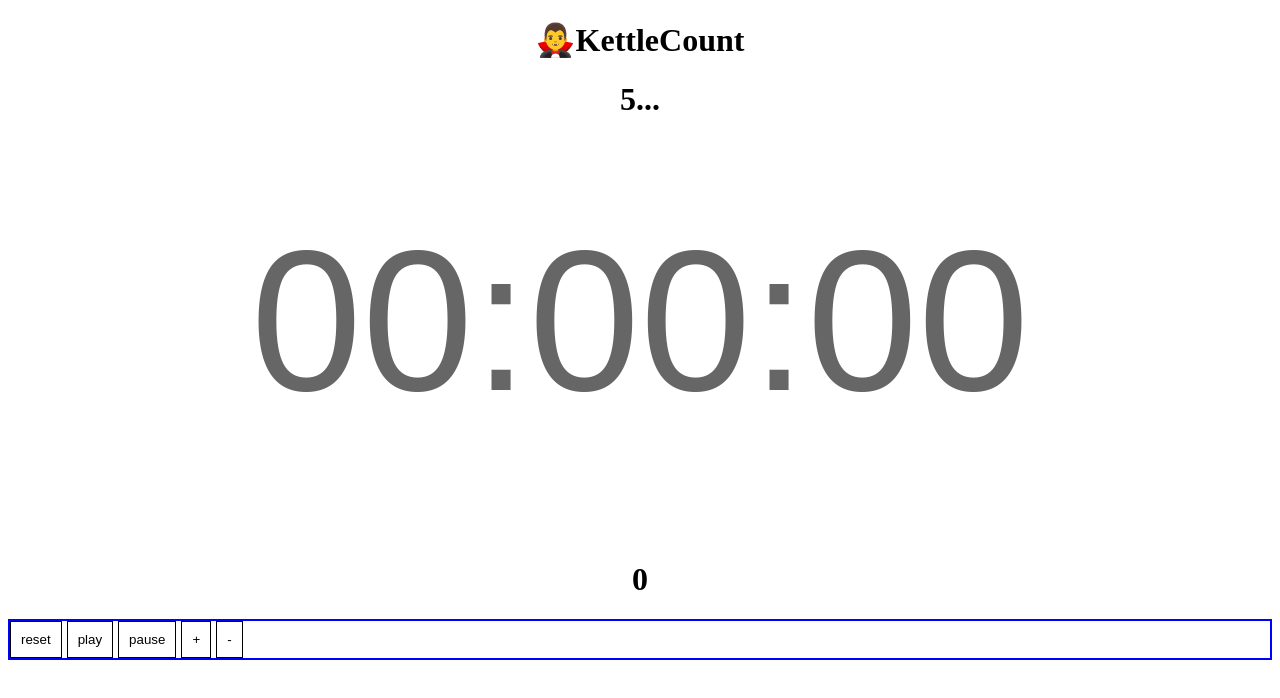
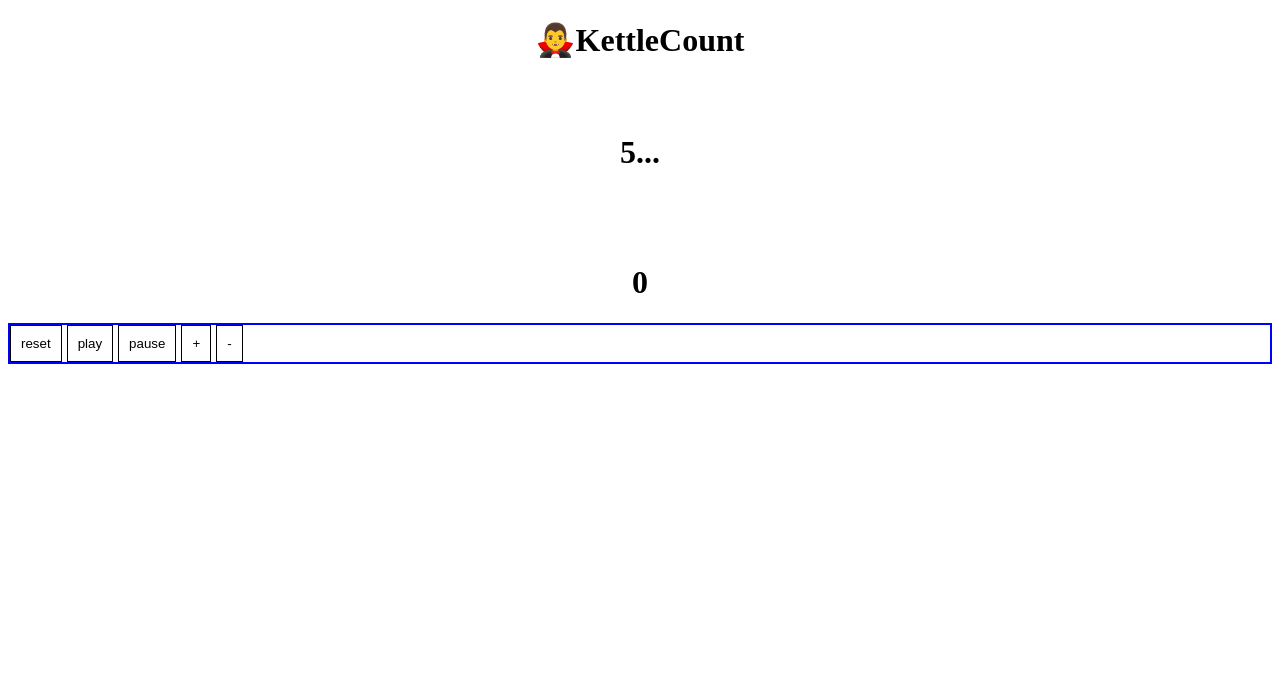
Before and after one commit to emilyedalton/kettlecountreact, a React (Create React App) app: page / in a window 1280 px wide. Shown: the top 698 px of the page. Built offline with nearby package versions, Linux system fonts and the light colour scheme; the HTML template or start-up script is replaced by a standard one; a web font is replaced by a local one.

Commit message:
adding ternary operator for conditional rendering of clock

```diff
--- a/src/Countdown/index.js
+++ b/src/Countdown/index.js
@@ -2,91 +2,12 @@ import React, { Component } from 'react'
 import '../'
 
 class Countdown extends Component {
-  constructor(props){
-    super(props)
-    this.tick = this.tick.bind(this)
-    this.state = {seconds: props.seconds}
-  }
 
-  // componentDidMount(){
-  //   this.timer = setInterval(this.tick, 1000);
-  // }
-
-  tick(){
-    if (this.state.seconds > 0) {
-      this.setState({seconds: this.state.seconds - 1})
-    } else {
-      clearInterval(this.timer);
-      window.location.reload();
-    }
-  }
   render(){
+    const {seconds}=this.props
     return <div style={{width: "100%", textAlign: "center"}}>
-      <h1>{this.state.seconds}...</h1>
+      <h1>{seconds}...</h1>
     </div>
   }
 }
   export default Countdown
-
-    // constructor() {
-    //   super();
-    //   this.state = { time: {}, seconds: 5 };
-    //   this.timer = 0;
-    //   this.startTimer = this.startTimer.bind(this);
-    //   this.countDown = this.countDown.bind(this);
-    // }
-
-    // secondsToTime(secs){
-    //   let hours = Math.floor(secs / (60 * 60));
-
-    //   let divisor_for_minutes = secs % (60 * 60);
-    //   let minutes = Math.floor(divisor_for_minutes / 60);
-
-    //   let divisor_for_seconds = divisor_for_minutes % 60;
-    //   let seconds = Math.ceil(divisor_for_seconds);
-
-    //   let obj = {
-
-    //     "s": seconds
-    //   };
-    //   return obj;
-    // }
-
-    // componentDidMount() {
-    // this.startTimer()
-
-    // }
-
-    // startTimer() {
-    //     let timeLeftVar = this.secondsToTime(this.state.seconds);
-    //     this.setState({ time: timeLeftVar });
-    //   if (this.timer == 0 && this.state.seconds > 0) {
-    //     this.timer = setInterval(this.countDown, 1000);
-    //   }
-    // }
-
-    // countDown() {
-    //   // Remove one second, set state so a re-render happens.
-    //   let seconds = this.state.seconds - 1;
-    //   this.setState({
-    //     time: this.secondsToTime(seconds),
-    //     seconds: seconds,
-    //   });
-
-
-    //   // Check if we're at zero.
-    //   if (seconds == 0) {
-    //     clearInterval(this.timer);
-    //   }
-    // }
-
-    // render() {
-    //     const {style} = this.props;
-
-    //   return(
-    //     <div style={style}>
-    //       {/* <button onClick={this.startTimer}>Start</button> */}
-    //       {this.state.time.s}
-    //     </div>
-    //   );
-    // }
--- a/src/Timer/index.js
+++ b/src/Timer/index.js
@@ -58,7 +58,7 @@ let offset = null, interval = null
               this.setState({seconds: this.state.seconds - 1})
             } else {
               clearInterval(this.timer);
-this.play()            }
+            this.play()            }
           }
 
           componentWillUnmount() {
@@ -166,12 +166,15 @@ this.play()            }
 
             return (
               <Container fluid className="react-timer"  >
-                    <h1>{this.state.seconds}...</h1>
 
               <Row style={timerStyle}   >
               <Col xs={8}  >
-              {/* <Countdown/> */}
+              {this.state.seconds > 0 ? (
+
+              <Countdown seconds={this.state.seconds}/>
+                  ) : (
             <ActualClock style={secondsStyles} className="seconds" time={this.state.time} prefix={this.props.prefix}/>
+               ) }
                 <br />
 
                </Col>
```
